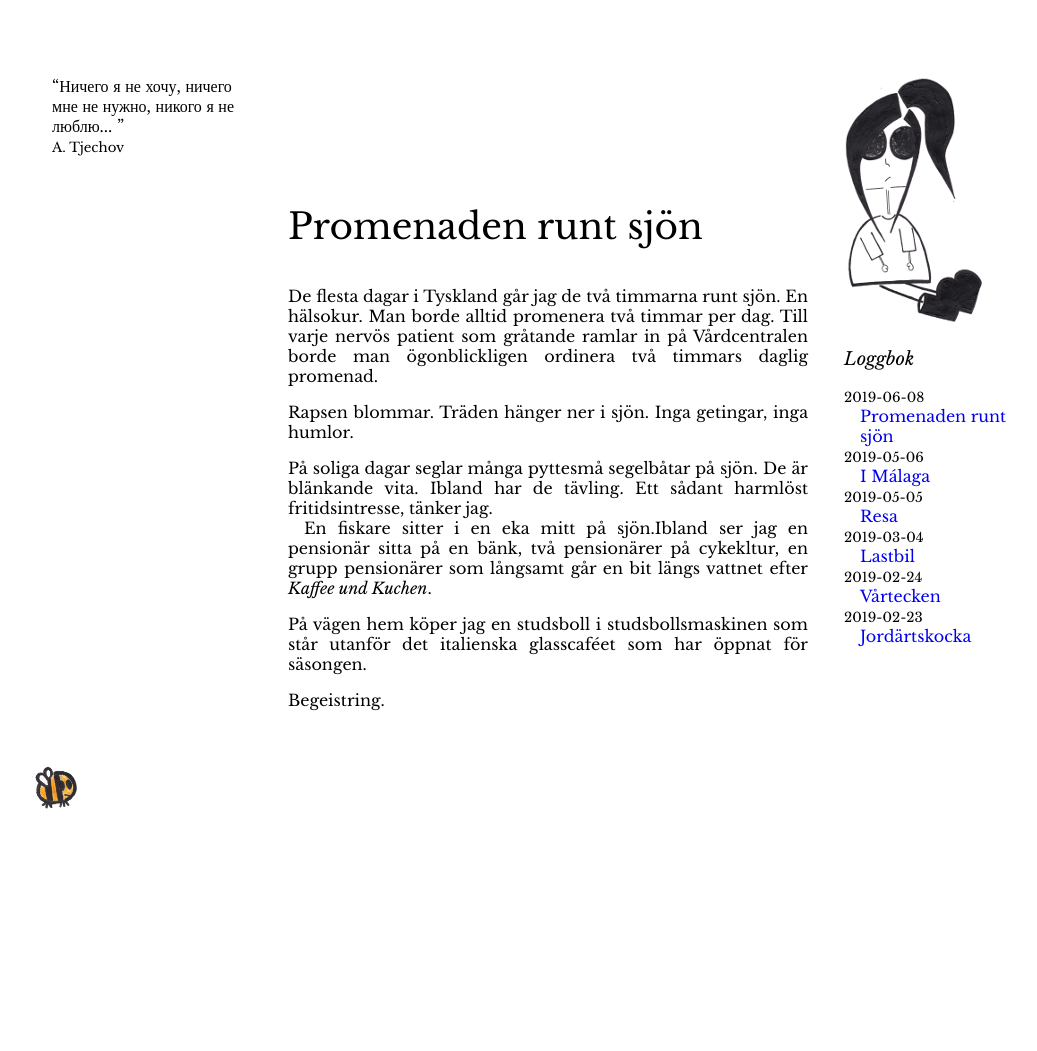
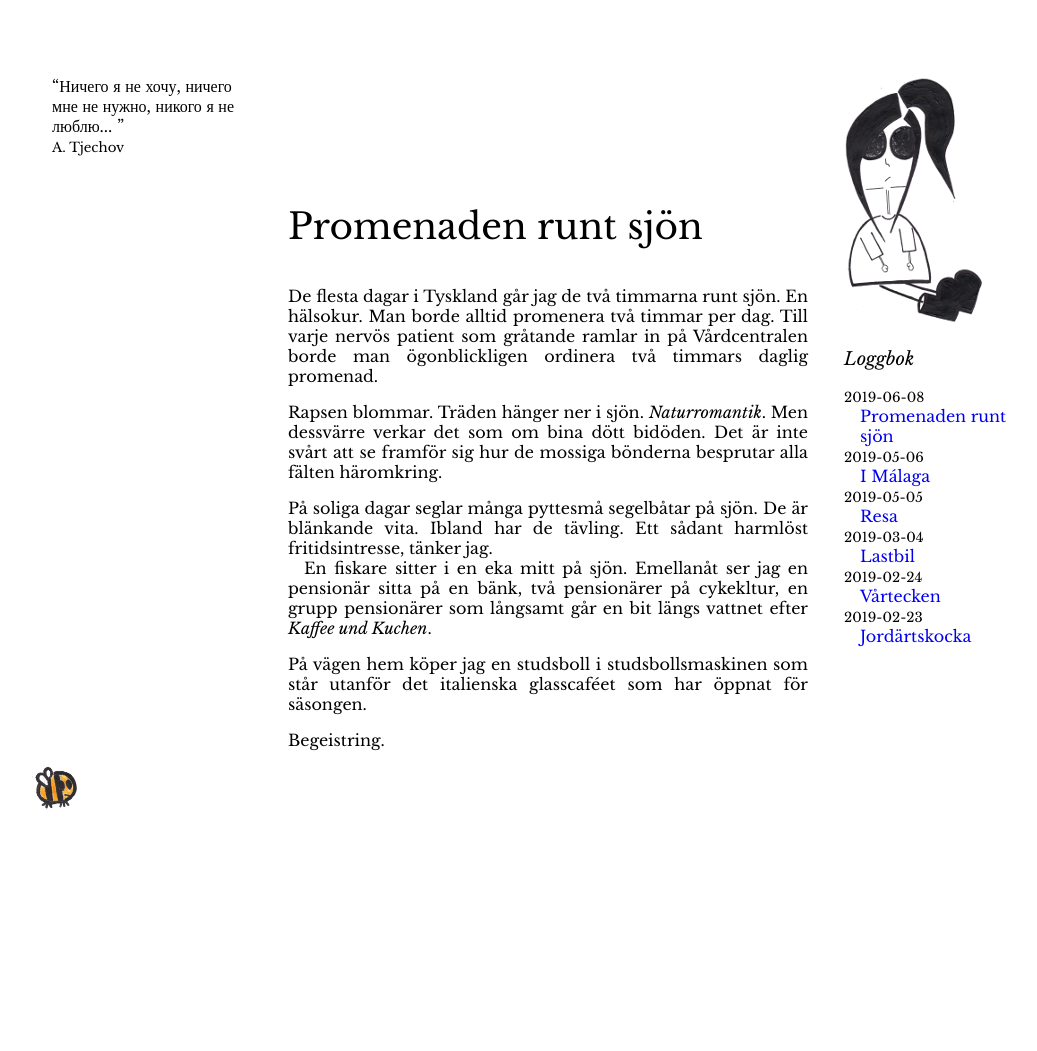
Before and after one commit to amandasandberg/amandasandberg.github.io, a Jekyll site: the page built from _posts/2019-06-08-Promenaden-runt-sjön.md, in a window 1280 px wide. Shown: the whole page, without its empty margins (92-1129 px from the left). Built offline with Jekyll 4.4.1, drawn with Linux system fonts in a browser that asks for light colours.

Commit message:
Update 2019-06-08-Promenaden-runt-sjön.md

```diff
--- a/_posts/2019-06-08-Promenaden-runt-sjön.md
+++ b/_posts/2019-06-08-Promenaden-runt-sjön.md
@@ -6,11 +6,11 @@ title: "Promenaden runt sjön"
 De flesta dagar i Tyskland går jag de två timmarna runt sjön. En hälsokur. Man borde alltid promenera två timmar per dag.
 Till varje nervös patient som gråtande ramlar in på Vårdcentralen borde man ögonblickligen ordinera två timmars daglig promenad.
 
-Rapsen blommar. Träden hänger ner i sjön. Inga getingar, inga humlor.
+Rapsen blommar. Träden hänger ner i sjön. _Naturromantik_. Men dessvärre verkar det som om bina dött bidöden. Det är inte svårt att se framför sig hur de mossiga bönderna besprutar alla fälten häromkring.
 
 
 På soliga dagar seglar många pyttesmå segelbåtar på sjön. De är blänkande vita. Ibland har de tävling. Ett sådant harmlöst fritidsintresse, tänker jag.
-<span>En fiskare sitter i en eka mitt på sjön.Ibland ser jag en pensionär sitta på en bänk, två pensionärer på cykekltur, en grupp pensionärer som långsamt går en bit längs vattnet efter _Kaffee und Kuchen_.</span>
+<span>En fiskare sitter i en eka mitt på sjön. Emellanåt ser jag en pensionär sitta på en bänk, två pensionärer på cykekltur, en grupp pensionärer som långsamt går en bit längs vattnet efter _Kaffee und Kuchen_.</span>
 
 På vägen hem köper jag en studsboll i studsbollsmaskinen som står utanför det italienska glasscaféet som har öppnat för säsongen.
 
```
